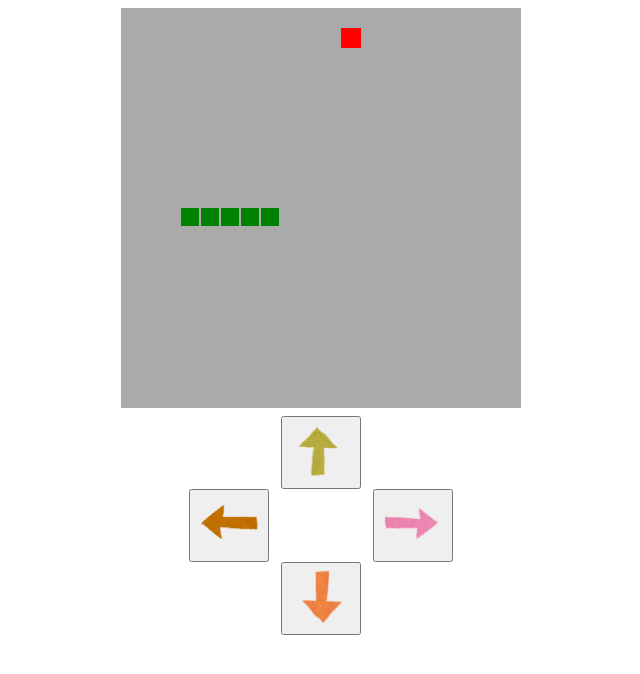
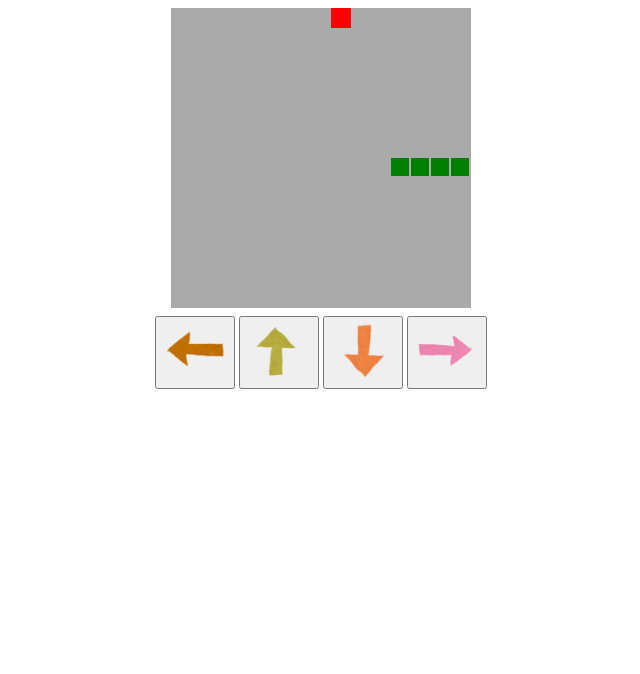
Before and after one commit to obrkn/snake-game, a plain HTML site: page index.html in a window 1280 px wide. Shown: the whole page, without its empty margins (319-959 px from the left). Drawn offline with Linux system fonts and the light colour scheme.

Commit message:
second commit3

```diff
--- a/index.html
+++ b/index.html
@@ -13,8 +13,8 @@
     const canvas = document.createElement('canvas')
     const ctx = canvas.getContext('2d')
 
-    canvas.width = 400;
-    canvas.height = 400;
+    canvas.width = 300;
+    canvas.height = 300;
 
     canvas.setAttribute('style', 'display: block; margin: auto; background-color: #aaa')
 
@@ -105,22 +105,28 @@
       snake.dx = -1; snake.dy = 0;
     }
     const right = () => {
-          snake.dx = 1; snake.dy = 0;
+      snake.dx = 1; snake.dy = 0;
     }
     const up = () => {
-          snake.dx = 0; snake.dy = -1;
+      snake.dx = 0; snake.dy = -1;
     }
     const down = () => {
-          snake.dx = 0; snake.dy = 1;
+      snake.dx = 0; snake.dy = 1;
     }
   </script>
   <div style="text-align: center; margin-top: 8px;">
-    <button onclick="up();"><image src="./mark_arrow_up.png" width=64 height=64 /></button>
-    <div>
-      <button onclick="left();"><image src="./mark_arrow_left.png" width=64 height=64 /></button>
-      <button style="margin-left: 100px;" onclick="right();"><image src="./mark_arrow_right.png" width=64 height=64 /></button>
-    </div>
-    <button onclick="down();"><image src="./mark_arrow_down.png" width=64 height=64 /></button>
+    <button onclick="left();">
+      <image src="./mark_arrow_left.png" width=64 height=64 />
+    </button>
+    <button onclick="up();">
+      <image src="./mark_arrow_up.png" width=64 height=64 />
+    </button>
+    <button onclick="down();">
+      <image src="./mark_arrow_down.png" width=64 height=64 />
+    </button>
+    <button onclick="right();">
+      <image src="./mark_arrow_right.png" width=64 height=64 />
+    </button>
   </div>
 </body>
 
```
